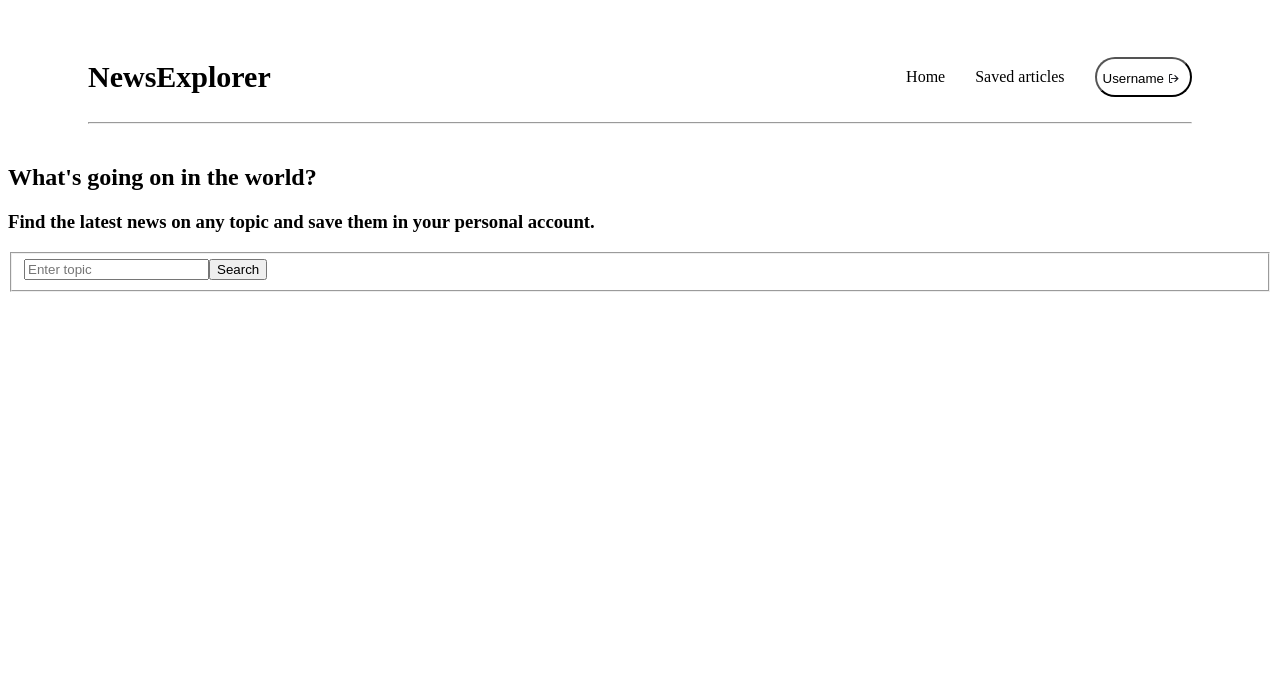
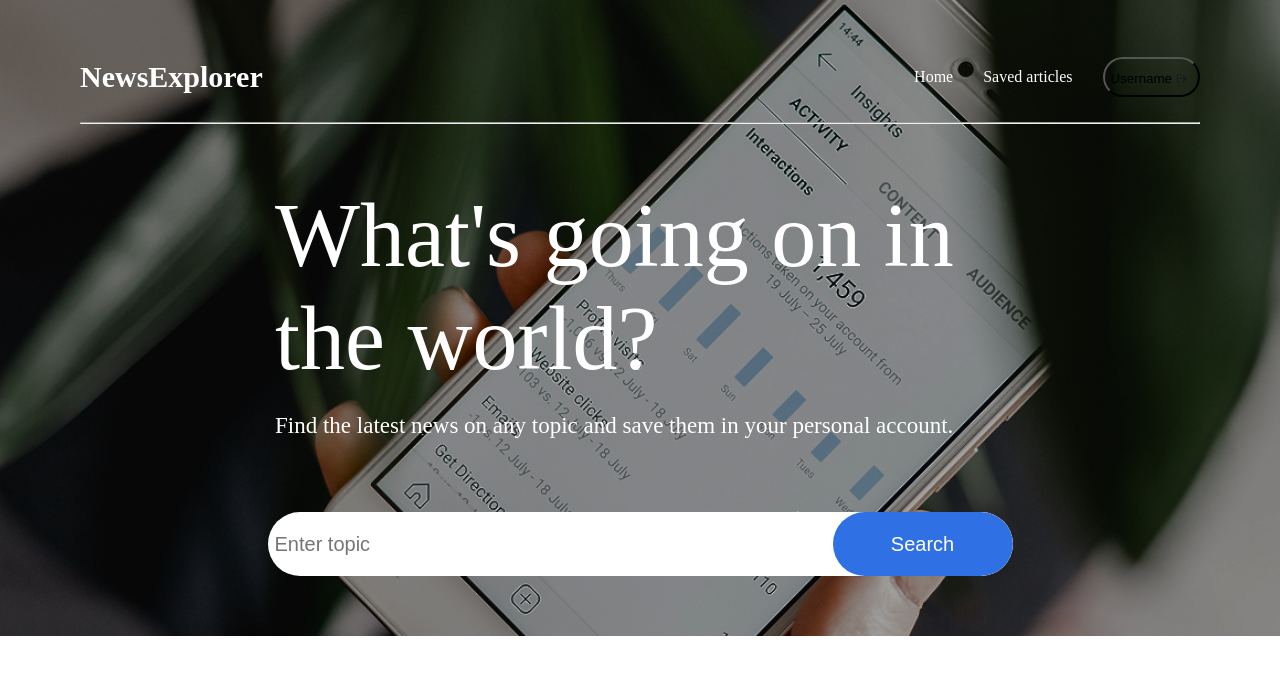
Before and after one commit to dafPineda/project-NewsExplorer-frontend, a React (Vite) app: page / in a window 1280 px wide. Shown: the top 674 px of the page. Built offline with nearby package versions, Linux system fonts and the light colour scheme.

Commit message:
Feat: Give design to component search

```diff
--- a/index.html
+++ b/index.html
@@ -6,7 +6,7 @@
     <meta name="viewport" content="width=device-width, initial-scale=1.0" />
     <title>Hacker News</title>
   </head>
-  <body class="page">
+  <body class="body">
     <div id="root"></div>
     <script type="module" src="./src/main.jsx"></script>
   </body>
--- a/src/blocks/About.css
+++ b/src/blocks/About.css
@@ -0,0 +1,3 @@
+.about{
+
+}
--- a/src/blocks/header.css
+++ b/src/blocks/header.css
@@ -1,5 +1,6 @@
 .header{
-    margin:40px 80px
+    margin:40px 80px;
+    color:#fff;
 }
 .header__block{
     display: flex;
@@ -7,3 +8,10 @@
 .header__title{
     font-size: 30px;
 }
+.header__image{
+    margin: 0;
+    background-image: url("../images/headerBackground.png");
+    background-repeat: no-repeat;
+    background-size: cover;
+    min-height:560px;
+}
--- a/src/blocks/navigation.css
+++ b/src/blocks/navigation.css
@@ -3,6 +3,7 @@
     margin-left: auto;
 }
 .nav__text{
+    cursor: pointer;
     margin: auto;
     margin-right: 30px;
 }
@@ -10,6 +11,7 @@
     opacity: 70%;
 }
 .nav__button-signin{
+    cursor: pointer;
     margin: auto 0;
     background: none;
     width: 130px;
@@ -17,6 +19,7 @@
     border-radius: 30px;
 }
 .nav__button-logout{
+    cursor: pointer;
     background: none;
     width: auto;
     margin: auto;
--- a/src/blocks/page.css
+++ b/src/blocks/page.css
@@ -1,16 +1,12 @@
+.body{
+    margin: 0;
+    padding: 0;
+}
 .page{
     margin:0;
     padding:0;
-    background-color: #000;
-    color: #fff;
+    background-color: ghostwhite;
+    color: #000;
     display: flex;
     flex-direction: column;
-    align-items: center;
 }
-.page{
-    margin:0;
-    width: 100%;
-    line-height: 20px;
-    max-width: 1280px;
-    min-width: 320px;
-}
--- a/src/blocks/search.css
+++ b/src/blocks/search.css
@@ -1,7 +1,45 @@
 .search{
-
+    color:#fff;
+    display: flex;
+    flex-direction: column;
+    justify-content: center;
+    align-items: center;
 }
 .search__title{
-
+    font-size: 90px;
+    width: 730px;
+    margin-top: 20px;
+    margin-bottom: 0;
+    font-weight: lighter;
 }
-.search__subtitle{}
+.search__subtitle{
+    width: 730px;
+    font-size: 23px;
+    font-weight: lighter;
+}
+.search__form{
+    display: flex;
+    align-items: center;
+    margin: 50px 0 60px;
+    width: 745px;
+    background-color: #fff;
+    border-radius: 100px;
+    overflow: hidden;
+}
+.form__input{
+    flex: 1;
+    border: none;
+    color: rgb(164, 164, 164);
+    margin:5px;
+    font-size: 20px;
+}
+.form__button{
+    cursor: pointer;
+    width: 180px;
+    height: 64px;
+    border: none;
+    border-radius: 100px;
+    color:#fff;
+    background-color: #2F71E5;
+    font-size: 20px;
+}
--- a/src/components/App.jsx
+++ b/src/components/App.jsx
@@ -5,13 +5,16 @@ import Footer from './Footer/Footer'
 
 function App() {
   return (
-    <>
+    <div className="page">
+     <div className="header__image">
+
       <Header/>
-      <Routes>
-        <Route path="/" element={<Main />} />
-      </Routes>
+        <Routes>
+          <Route path="/" element={<Main />} />
+        </Routes>
+     </div>
       <Footer/>
-    </>
+    </div>
   )
 }
 
--- a/src/components/Main/components/Search/Search.jsx
+++ b/src/components/Main/components/Search/Search.jsx
@@ -4,7 +4,6 @@ export default function Search(){
             <h2 className="search__title">What's going on in the world?</h2>
             <h3 className="search__subtitle">Find the latest news on any topic and save them in your personal account.</h3>
             <form className="search__form">
-                <fieldset className="form__fielset">
                     <input
                     className="form__input"
                     id="searchInput"
@@ -18,7 +17,6 @@ export default function Search(){
                     id="searchSubmit"
                     type="submit"
                     >Search</button>
-                </fieldset>
             </form>
         </section>
     )
--- a/src/index.css
+++ b/src/index.css
@@ -1,3 +1,5 @@
+@import url("./blocks/page.css");
 @import url("./blocks/header.css");
 @import url("./blocks/navigation.css");
 @import url("./blocks/search.css");
+@import url("./blocks/About.css");
```
